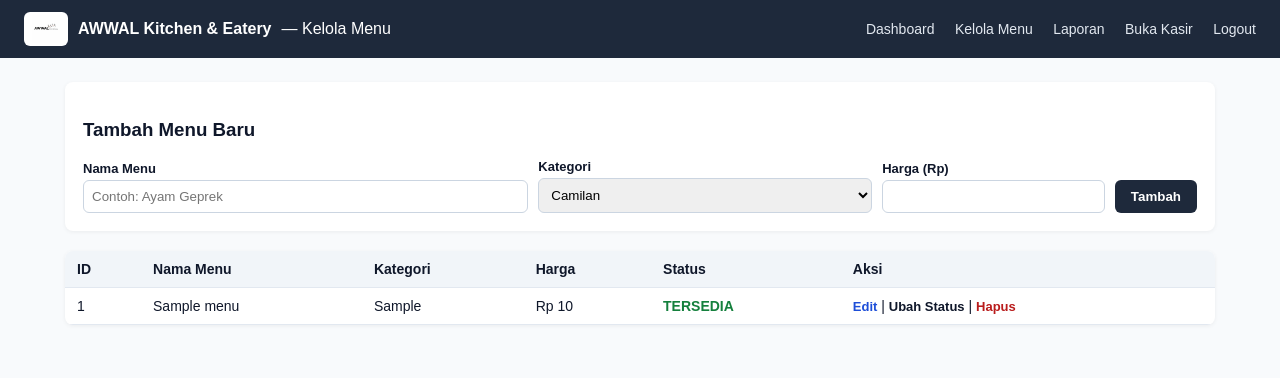
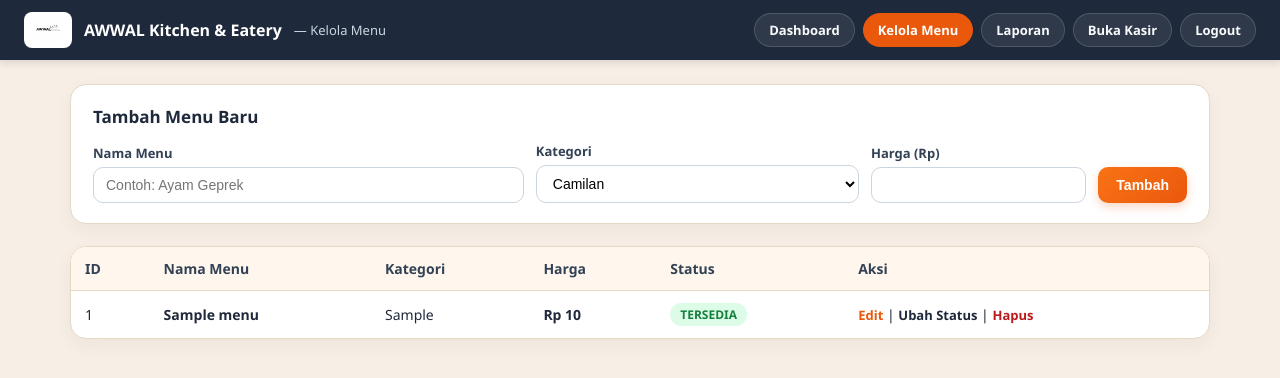
Before and after one commit to aldoaaaa/aplikasi-kasir, a PHP site: page /admin/menu.php in a window 1280 px wide. Shown: the top 378 px of the page. Run offline with PHP 8.4, Linux system fonts and the light colour scheme; the visitor is signed in with stand-in values (Sample User, id 1); tables that the repository leaves empty or names only in its code hold one stand-in row (values such as "Sample post").

Commit message:
Update menu.php

```diff
--- a/aplikasi kasir awwalkitchen/admin/menu.php
+++ b/aplikasi kasir awwalkitchen/admin/menu.php
@@ -124,38 +124,272 @@ $menus = $pdo->query('SELECT * FROM menus ORDER BY id ASC')->fetchAll(PDO::FETCH
     <meta name="viewport" content="width=device-width, initial-scale=1.0">
     <title>Kelola Menu - AWWAL Kitchen & Eatery</title>
     <style>
-        body { font-family: Arial, sans-serif; margin: 0; background: #f8fafc; color: #0f172a; }
-        header { background: #1e293b; color: #fff; padding: 12px 24px; display: flex; justify-content: space-between; align-items: center; gap: 12px; flex-wrap: wrap; }
-        .brand { display: flex; align-items: center; gap: 10px; }
-        .logo-badge { background: #fff; padding: 3px 8px; border-radius: 6px; display: inline-flex; align-items: center; }
-        .logo-badge img { height: 28px; width: auto; display: block; }
-        header a { color: #e2e8f0; text-decoration: none; margin-left: 16px; font-size: 14px; }
-        .container { max-width: 1150px; margin: 24px auto; padding: 0 20px; }
-        .box { background: #fff; padding: 18px; border-radius: 8px; margin-bottom: 20px; box-shadow: 0 1px 4px rgba(0,0,0,0.06); }
-        .form-row { display: grid; grid-template-columns: 2fr 1.5fr 1fr auto; gap: 10px; align-items: end; }
-        .edit-row { display: grid; grid-template-columns: 2fr 1.5fr 1fr 1fr auto auto; gap: 10px; align-items: end; }
-        label { display: block; font-size: 13px; margin-bottom: 4px; font-weight: bold; }
-        input, select { width: 100%; padding: 8px; border: 1px solid #cbd5e1; border-radius: 6px; box-sizing: border-box; }
-        button { padding: 9px 16px; background: #1e293b; color: #fff; border: none; border-radius: 6px; cursor: pointer; font-weight: bold; }
-        button:hover { background: #0f172a; }
-        .btn-save { background: #15803d; }
-        .btn-save:hover { background: #166534; }
-        .btn-cancel { display: inline-block; padding: 9px 14px; background: #e2e8f0; color: #1e293b; text-decoration: none; border-radius: 6px; font-size: 13px; font-weight: bold; }
-        table { width: 100%; border-collapse: collapse; background: #fff; border-radius: 8px; overflow: hidden; box-shadow: 0 1px 4px rgba(0,0,0,0.06); }
-        th, td { padding: 10px 12px; border-bottom: 1px solid #e2e8f0; text-align: left; font-size: 14px; }
-        th { background: #f1f5f9; }
-        .badge-ok { color: #15803d; font-weight: bold; }
-        .badge-no { color: #b91c1c; font-weight: bold; }
-        .aksi-link { text-decoration: none; font-weight: bold; font-size: 13px; }
-        .aksi-edit { color: #1d4ed8; }
-        .aksi-status { color: #0f172a; }
+        :root {
+            --bg-cream: #f7efe5;
+            --card-bg: #ffffff;
+            --navy: #1e293b;
+            --navy-soft: #334155;
+            --accent: #ea580c;
+            --accent-hover: #c2410c;
+            --accent-soft: #ffedd5;
+            --border: #e6d8c7;
+            --text: #1e293b;
+            --muted: #64748b;
+        }
+
+        * { box-sizing: border-box; }
+
+        body {
+            font-family: 'Segoe UI', Arial, sans-serif;
+            margin: 0;
+            background: var(--bg-cream);
+            color: var(--text);
+        }
+
+        header {
+            background: var(--navy);
+            color: #fff;
+            padding: 12px 24px;
+            display: flex;
+            justify-content: space-between;
+            align-items: center;
+            gap: 12px;
+            flex-wrap: wrap;
+            box-shadow: 0 2px 8px rgba(15, 23, 42, 0.15);
+        }
+
+        .brand {
+            display: flex;
+            align-items: center;
+            gap: 12px;
+        }
+
+        .logo-badge {
+            background: #fff;
+            padding: 4px 10px;
+            border-radius: 8px;
+            display: inline-flex;
+            align-items: center;
+        }
+
+        .logo-badge img {
+            height: 28px;
+            width: auto;
+            display: block;
+        }
+
+        .nav-links {
+            display: flex;
+            align-items: center;
+            gap: 8px;
+            flex-wrap: wrap;
+        }
+
+        .nav-btn {
+            color: #f8fafc;
+            text-decoration: none;
+            font-size: 13px;
+            font-weight: 600;
+            padding: 7px 14px;
+            border-radius: 999px;
+            background: rgba(255, 255, 255, 0.08);
+            border: 1px solid rgba(255, 255, 255, 0.15);
+            transition: all 0.2s ease;
+        }
+
+        .nav-btn:hover,
+        .nav-btn.active {
+            background: var(--accent);
+            border-color: var(--accent);
+            color: #fff;
+        }
+
+        .container {
+            max-width: 1180px;
+            margin: 24px auto;
+            padding: 0 20px;
+        }
+
+        .box {
+            background: var(--card-bg);
+            padding: 20px 22px;
+            border-radius: 16px;
+            border: 1px solid var(--border);
+            margin-bottom: 22px;
+            box-shadow: 0 6px 18px rgba(30, 41, 59, 0.05);
+        }
+
+        .box h3 {
+            margin: 0 0 14px;
+            font-size: 17px;
+            color: var(--navy);
+        }
+
+        .edit-box {
+            border: 2px solid var(--accent);
+            background: #fffdfb;
+        }
+
+        .form-row {
+            display: grid;
+            grid-template-columns: 2fr 1.5fr 1fr auto;
+            gap: 12px;
+            align-items: end;
+        }
+
+        .edit-row {
+            display: grid;
+            grid-template-columns: 2fr 1.4fr 1fr 1fr auto auto;
+            gap: 10px;
+            align-items: end;
+        }
+
+        label {
+            display: block;
+            font-size: 13px;
+            margin-bottom: 5px;
+            font-weight: 700;
+            color: var(--navy-soft);
+        }
+
+        input,
+        select {
+            width: 100%;
+            padding: 9px 12px;
+            border: 1px solid #cbd5e1;
+            border-radius: 10px;
+            font-size: 14px;
+            background: #fff;
+        }
+
+        input:focus,
+        select:focus {
+            outline: none;
+            border-color: var(--accent);
+            box-shadow: 0 0 0 3px rgba(234, 88, 12, 0.14);
+        }
+
+        button {
+            padding: 10px 18px;
+            background: linear-gradient(135deg, #f97316, #ea580c);
+            color: #fff;
+            border: none;
+            border-radius: 10px;
+            cursor: pointer;
+            font-weight: 700;
+            font-size: 14px;
+            box-shadow: 0 4px 10px rgba(234, 88, 12, 0.24);
+            transition: transform 0.15s ease, box-shadow 0.15s ease;
+        }
+
+        button:hover {
+            transform: translateY(-1px);
+            box-shadow: 0 6px 14px rgba(234, 88, 12, 0.32);
+        }
+
+        .btn-save {
+            background: linear-gradient(135deg, #16a34a, #15803d);
+            box-shadow: 0 4px 10px rgba(21, 128, 61, 0.24);
+        }
+
+        .btn-cancel {
+            display: inline-block;
+            padding: 10px 14px;
+            background: #f1f5f9;
+            color: var(--navy);
+            border: 1px solid #cbd5e1;
+            text-decoration: none;
+            border-radius: 10px;
+            font-size: 13px;
+            font-weight: 700;
+            text-align: center;
+        }
+
+        .btn-cancel:hover {
+            background: #e2e8f0;
+        }
+
+        .table-wrap {
+            background: var(--card-bg);
+            border: 1px solid var(--border);
+            border-radius: 16px;
+            overflow: hidden;
+            box-shadow: 0 6px 18px rgba(30, 41, 59, 0.05);
+        }
+
+        table {
+            width: 100%;
+            border-collapse: collapse;
+        }
+
+        th, td {
+            padding: 12px 14px;
+            border-bottom: 1px solid #f1e6d8;
+            text-align: left;
+            font-size: 14px;
+        }
+
+        th {
+            background: #fff7ed;
+            color: var(--navy-soft);
+            font-weight: 700;
+            border-bottom: 1px solid var(--border);
+        }
+
+        tbody tr:last-child td {
+            border-bottom: none;
+        }
+
+        tbody tr:hover {
+            background: #fffaf4;
+        }
+
+        .status-pill {
+            display: inline-block;
+            padding: 3px 10px;
+            border-radius: 999px;
+            font-size: 12px;
+            font-weight: 700;
+        }
+
+        .badge-ok {
+            background: #dcfce7;
+            color: #15803d;
+        }
+
+        .badge-no {
+            background: #fee2e2;
+            color: #b91c1c;
+        }
+
+        .aksi-link {
+            text-decoration: none;
+            font-weight: 700;
+            font-size: 13px;
+        }
+
+        .aksi-link:hover {
+            text-decoration: underline;
+        }
+
+        .aksi-edit { color: #ea580c; }
+        .aksi-status { color: #1e293b; }
         .aksi-hapus { color: #b91c1c; }
-        .alert { padding: 10px 14px; border-radius: 6px; margin-bottom: 14px; font-size: 14px; }
+
+        .alert {
+            padding: 12px 16px;
+            border-radius: 12px;
+            margin-bottom: 16px;
+            font-size: 14px;
+            font-weight: 600;
+        }
+
         .alert-warning { background: #fef9c3; color: #854d0e; border: 1px solid #fde047; }
         .alert-success { background: #dcfce7; color: #166534; border: 1px solid #86efac; }
         .alert-error { background: #fee2e2; color: #991b1b; border: 1px solid #fca5a5; }
-        .alert-info { background: #e0f2fe; color: #075985; border: 1px solid #7dd3fc; }
-        @media (max-width: 900px) {
+        .alert-info { background: #ffedd5; color: #9a3412; border: 1px solid #fdba74; }
+
+        @media (max-width: 960px) {
             .form-row, .edit-row { grid-template-columns: 1fr; }
         }
     </style>
@@ -166,14 +400,15 @@ $menus = $pdo->query('SELECT * FROM menus ORDER BY id ASC')->fetchAll(PDO::FETCH
         <span class="logo-badge">
             <img src="../assets/images/logo.jpg" alt="AWWAL Kitchen & Eatery">
         </span>
-        <strong>AWWAL Kitchen & Eatery</strong> — Kelola Menu
+        <strong>AWWAL Kitchen & Eatery</strong>
+        <span style="font-size: 13px; color: #cbd5e1;">— Kelola Menu</span>
     </div>
-    <div>
-        <a href="dashboard.php">Dashboard</a>
-        <a href="menu.php">Kelola Menu</a>
-        <a href="laporan.php">Laporan</a>
-        <a href="../kasir/transaksi.php">Buka Kasir</a>
-        <a href="../logout.php">Logout</a>
+    <div class="nav-links">
+        <a class="nav-btn" href="dashboard.php">Dashboard</a>
+        <a class="nav-btn active" href="menu.php">Kelola Menu</a>
+        <a class="nav-btn" href="laporan.php">Laporan</a>
+        <a class="nav-btn" href="../kasir/transaksi.php">Buka Kasir</a>
+        <a class="nav-btn" href="../logout.php">Logout</a>
     </div>
 </header>
 
@@ -183,7 +418,7 @@ $menus = $pdo->query('SELECT * FROM menus ORDER BY id ASC')->fetchAll(PDO::FETCH
     <?php endif; ?>
 
     <?php if ($edit_menu !== null): ?>
-        <div class="box" style="border: 2px solid #1d4ed8;">
+        <div class="box edit-box">
             <h3>Edit Menu (ID #<?= (int) $edit_menu['id'] ?>)</h3>
             <form method="POST" class="edit-row">
                 <input type="hidden" name="id" value="<?= (int) $edit_menu['id'] ?>">
@@ -246,6 +481,7 @@ $menus = $pdo->query('SELECT * FROM menus ORDER BY id ASC')->fetchAll(PDO::FETCH
         </div>
     <?php endif; ?>
 
+    <div class="table-wrap">
         <table>
             <thead>
                 <tr>
@@ -261,11 +497,11 @@ $menus = $pdo->query('SELECT * FROM menus ORDER BY id ASC')->fetchAll(PDO::FETCH
                 <?php foreach ($menus as $m): ?>
                     <tr>
                         <td><?= (int) $m['id'] ?></td>
-                    <td><?= htmlspecialchars($m['nama_menu']) ?></td>
+                        <td><strong><?= htmlspecialchars($m['nama_menu']) ?></strong></td>
                         <td><?= htmlspecialchars($m['kategori']) ?></td>
-                    <td>Rp <?= number_format((int) $m['harga'], 0, ',', '.') ?></td>
+                        <td><strong>Rp <?= number_format((int) $m['harga'], 0, ',', '.') ?></strong></td>
                         <td>
-                        <span class="<?= $m['status'] === 'tersedia' ? 'badge-ok' : 'badge-no' ?>">
+                            <span class="status-pill <?= $m['status'] === 'tersedia' ? 'badge-ok' : 'badge-no' ?>">
                                 <?= strtoupper(htmlspecialchars($m['status'])) ?>
                             </span>
                         </td>
@@ -279,5 +515,6 @@ $menus = $pdo->query('SELECT * FROM menus ORDER BY id ASC')->fetchAll(PDO::FETCH
             </tbody>
         </table>
     </div>
+</div>
 </body>
 </html>
```
Lines whose indentation alone changed are shown as unchanged.
